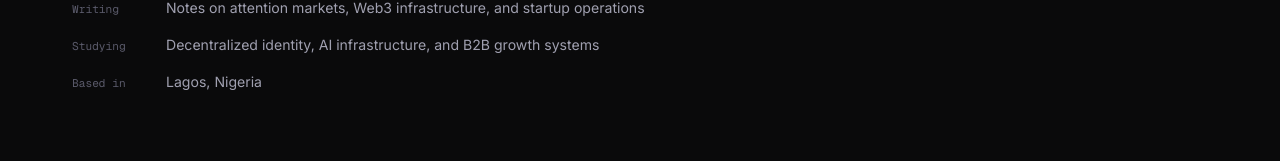
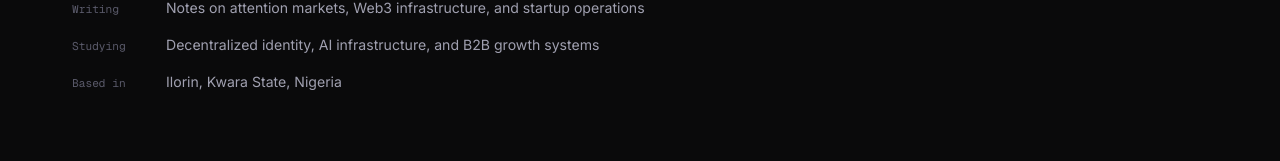
Before and after one commit to Felixrex82/operators-notes, a Next.js app: page /about in a window 1280 px wide. Shown: the part 3812-3973 px from the top of the page. Built offline with nearby package versions, Linux system fonts and the light colour scheme.

Commit message:
Update location from Lagos to Ilorin, Kwara State

```diff
--- a/app/about/page.tsx
+++ b/app/about/page.tsx
@@ -312,7 +312,7 @@ export default function AboutPage() {
                 { label: "Building", value: "MEADNET and CALMLEDGER" },
                 { label: "Writing", value: "Notes on attention markets, Web3 infrastructure, and startup operations" },
                 { label: "Studying", value: "Decentralized identity, AI infrastructure, and B2B growth systems" },
-                { label: "Based in", value: "Lagos, Nigeria" },
+                { label: "Based in", value: "Ilorin, Kwara State, Nigeria" },
               ].map(item => (
                 <div key={item.label} style={{ display: "flex", gap: "1.5rem", alignItems: "baseline", flexWrap: "wrap" }}>
                   <span style={{ fontFamily: "'Geist Mono', monospace", fontSize: "0.7rem", color: "var(--muted)", minWidth: "70px", flexShrink: 0 }}>
```
